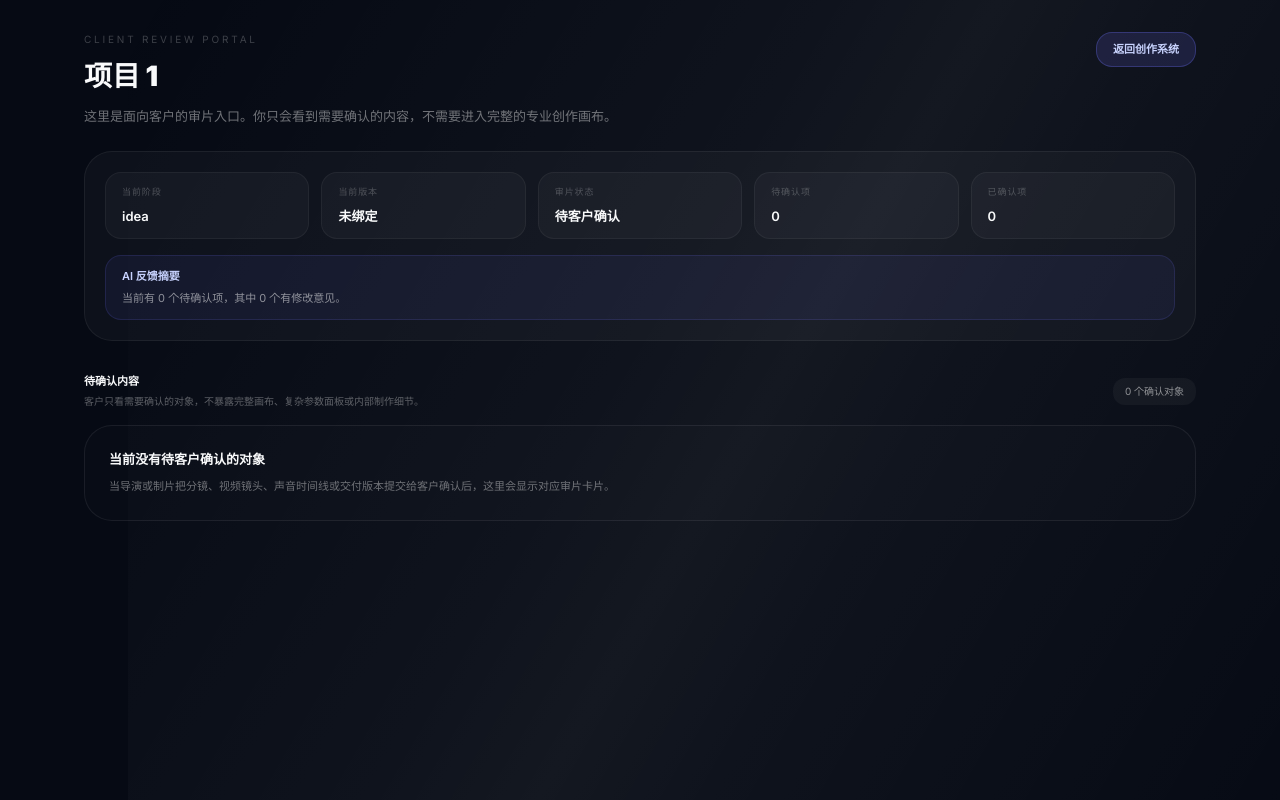
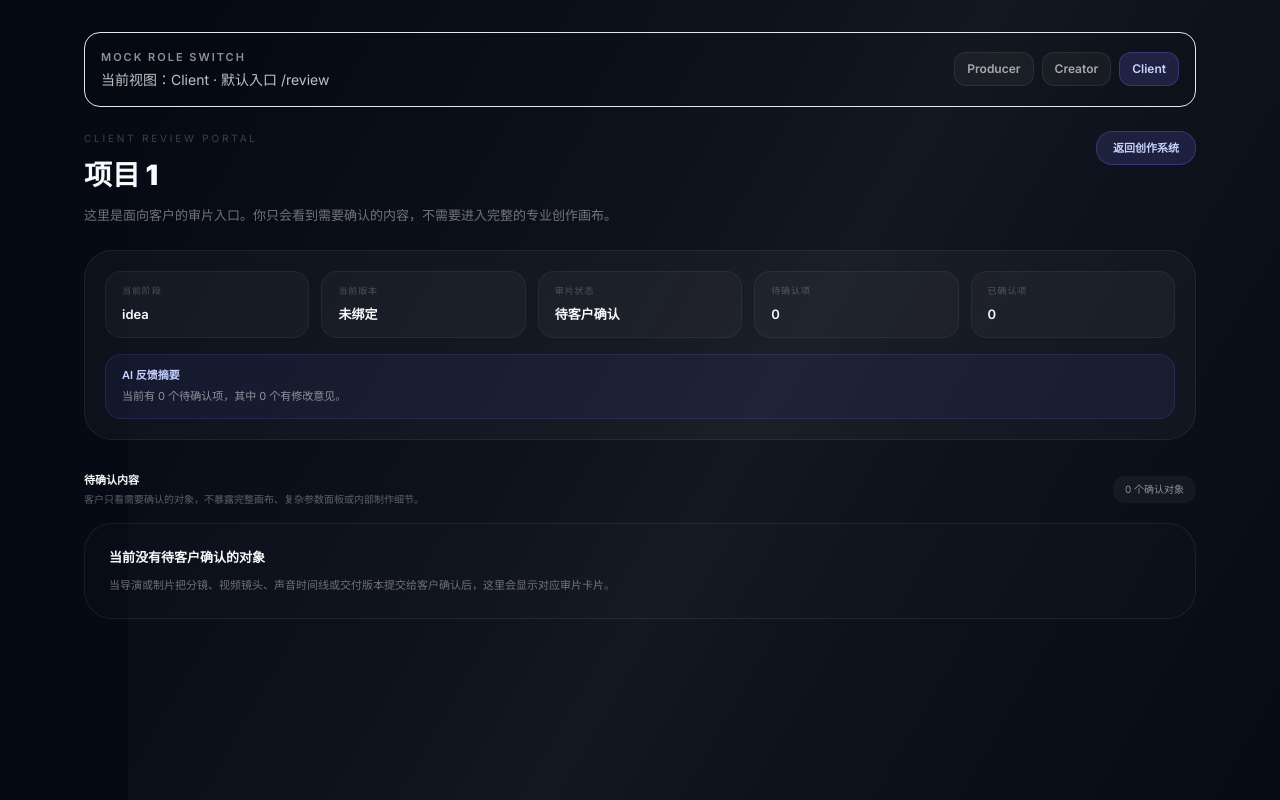
Before and after one commit to Aaron079/creator-city, a Next.js app in the folder apps/web/: page /review/1 in a window 1280 px wide. Built offline with nearby package versions, Linux system fonts and the light colour scheme.

Commit message:
feat(web): refine review role gating

```diff
--- a/apps/web/src/app/review/[projectId]/page.tsx
+++ b/apps/web/src/app/review/[projectId]/page.tsx
@@ -2,11 +2,13 @@
 
 import { useMemo, useState } from 'react'
 import { useParams } from 'next/navigation'
+import { RoleViewSwitcher } from '@/components/roles/RoleViewSwitcher'
 import { ClientReviewHeader } from '@/components/review/ClientReviewHeader'
 import { ReviewDecisionPanel } from '@/components/review/ReviewDecisionPanel'
 import { ReviewItemCard } from '@/components/review/ReviewItemCard'
 import { ReviewSummaryCard } from '@/components/review/ReviewSummaryCard'
 import { VersionComparePanel } from '@/components/review/VersionComparePanel'
+import { getVisibleSectionsForRole, useMockRoleMode } from '@/lib/roles/view-mode'
 import { buildClientReviewContext } from '@/lib/review/review-data'
 import { useApprovalStore } from '@/store/approval.store'
 import type { ApprovalDecision, ApprovalTargetType } from '@/store/approval.store'
@@ -54,8 +56,10 @@ function mapApprovalTargetToNoteTarget(targetType: ApprovalTargetType): Director
 }
 
 export default function ClientReviewPortalPage() {
+  const { role, setRole } = useMockRoleMode('client')
   const params = useParams<{ projectId: string }>()
   const projectId = decodeURIComponent(params.projectId)
+  const visibleSections = new Set(getVisibleSectionsForRole(role, 'review'))
 
   const approvals = useApprovalStore((s) => s.approvals)
   const addApprovalDecision = useApprovalStore((s) => s.addApprovalDecision)
@@ -187,11 +191,18 @@ export default function ClientReviewPortalPage() {
   return (
     <div className="min-h-screen" style={{ background: '#060a14' }}>
       <div className="max-w-6xl mx-auto px-5 py-8">
+        <div className="mb-6">
+          <RoleViewSwitcher role={role} onChange={setRole} />
+        </div>
+
+        {visibleSections.has('header') ? (
           <ClientReviewHeader
             title={reviewContext.projectTitle}
             description={reviewContext.projectDescription}
           />
+        ) : null}
 
+        {visibleSections.has('summary') ? (
           <ReviewSummaryCard
             currentStage={reviewContext.currentStage}
             currentVersion={reviewContext.currentVersion}
@@ -201,19 +212,25 @@ export default function ClientReviewPortalPage() {
             aiSummary={reviewContext.aiSummary}
             deliveryApproved={reviewContext.deliveryApproved}
           />
+        ) : null}
 
+        {visibleSections.has('items') ? (
         <div className="mt-8 flex items-center justify-between gap-3 flex-wrap">
           <div>
             <p className="text-[11px] font-semibold text-white/82">待确认内容</p>
             <p className="text-[10px] mt-1" style={{ color: 'rgba(255,255,255,0.34)' }}>
-              客户只看需要确认的对象，不暴露完整画布、复杂参数面板或内部制作细节。
+              {role === 'client'
+                ? '客户只看需要确认的对象，不暴露完整画布、复杂参数面板或内部制作细节。'
+                : '这里会根据当前 mock role 裁剪内部信息与确认操作，但底层项目数据保持一致。'}
             </p>
           </div>
           <span className="px-3 py-1.5 rounded-xl text-[10px]" style={{ background: 'rgba(255,255,255,0.04)', color: 'rgba(255,255,255,0.52)' }}>
             {reviewContext.items.length} 个确认对象
           </span>
         </div>
+        ) : null}
 
+        {visibleSections.has('items') ? (
         <div className="grid gap-4 mt-4">
           {reviewContext.items.length === 0 && (
             <div className="rounded-[28px] p-6" style={{ background: 'rgba(9,14,24,0.82)', border: '1px solid rgba(255,255,255,0.07)' }}>
@@ -237,11 +254,12 @@ export default function ClientReviewPortalPage() {
                 item={item}
                 latestClientDecision={latestClientDecision}
                 isEditing={isEditingThis}
+                showInternalMeta={visibleSections.has('internal-meta')}
                 onApprove={() => handleStartDecision(item.id, 'approved')}
                 onRequestChanges={() => handleStartDecision(item.id, 'changes-requested')}
                 onReject={() => handleStartDecision(item.id, 'rejected')}
-                onOpenCompare={item.versionId && item.previousVersionId ? () => setCompareDraft({ itemId: item.id }) : undefined}
-                comparePanel={isComparingThis && compareResult && compareItem ? (
+                onOpenCompare={visibleSections.has('compare') && item.versionId && item.previousVersionId ? () => setCompareDraft({ itemId: item.id }) : undefined}
+                comparePanel={visibleSections.has('compare') && isComparingThis && compareResult && compareItem ? (
                   <VersionComparePanel
                     compare={compareResult}
                     fromLabel={compareItem.previousVersionId
@@ -251,13 +269,14 @@ export default function ClientReviewPortalPage() {
                     onClose={() => setCompareDraft(null)}
                   />
                 ) : undefined}
-                decisionPanel={isEditingThis && actionDraft ? (
+                decisionPanel={visibleSections.has('decision-panel') && isEditingThis && actionDraft ? (
                   <ReviewDecisionPanel
                     status={actionDraft.status}
                     comment={actionDraft.comment}
                     followUp={actionDraft.followUp}
                     assignedTo={actionDraft.assignedTo}
                     assigneeOptions={teamAssigneeOptions}
+                    showInternalFollowUp={visibleSections.has('internal-follow-up')}
                     onCommentChange={(value) => setActionDraft((prev) => prev ? { ...prev, comment: value } : prev)}
                     onFollowUpChange={(value) => setActionDraft((prev) => prev ? { ...prev, followUp: value } : prev)}
                     onAssignedToChange={(value) => setActionDraft((prev) => prev ? { ...prev, assignedTo: value } : prev)}
@@ -269,6 +288,7 @@ export default function ClientReviewPortalPage() {
             )
           })}
         </div>
+        ) : null}
       </div>
     </div>
   )
```
Lines whose indentation alone changed are shown as unchanged.
